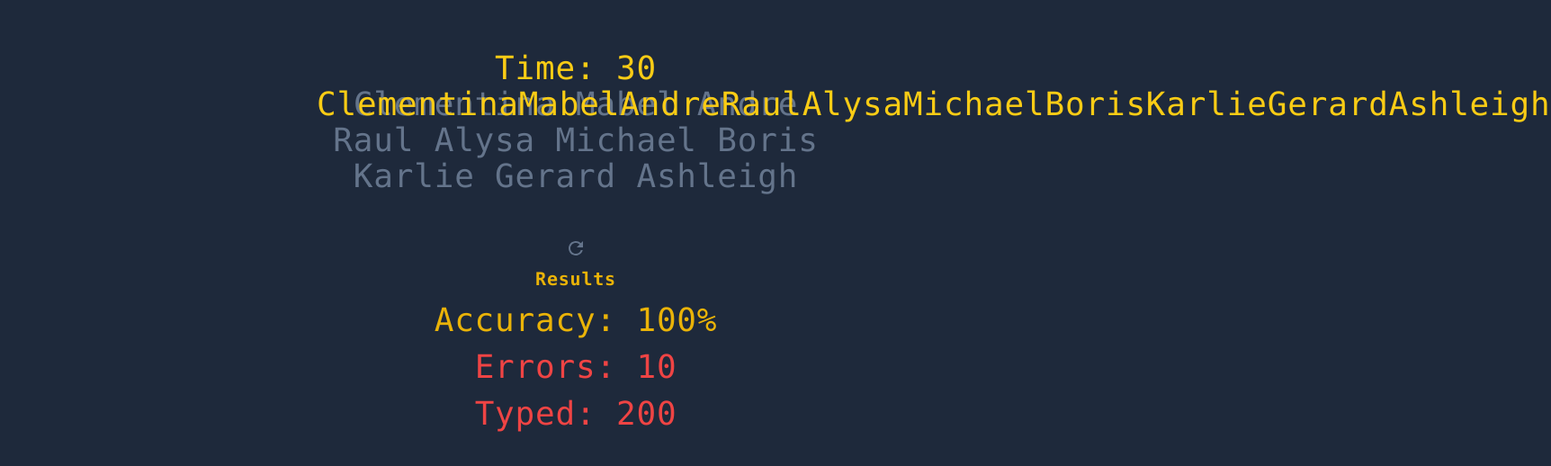
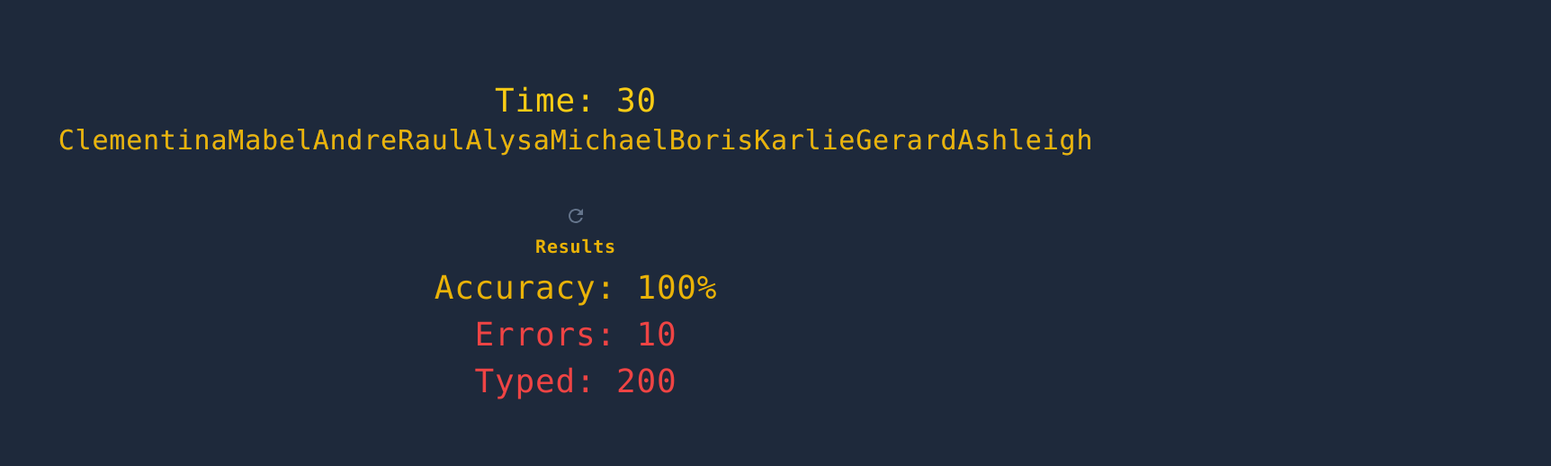
Before and after one commit to Akwei001/Typer, a React (Vite) app: page / in a window 1280 px wide. Shown: the part 132-650 px from the top of the page at 90% size, 1724 px wide, since content can reach past the window. Built offline with nearby package versions, Linux system fonts and the light colour scheme.

Commit message:
words and copy aligned

```diff
--- a/src/App.tsx
+++ b/src/App.tsx
@@ -34,7 +34,7 @@ return [gameWord, gameWordsCopy];
   return (
     <div>
       {gameWords.map((word, index) => (
-        <span key={index}>{word} </span>
+        <span key={index} className=' text-slate-500'>{word}</span>
       ))}
     </div>
   );
@@ -52,15 +52,12 @@ function App() {
   const [gameWords, gameWordsCopy] = GenerategameWords();
 
   return (
-    <div className="text-4xl text-center text-slate-500">
+    <span className="text-4xl text-center text-slate-500">
       <CountdownTimer timeLeft={30} />
-      <div className="relative max-w-xl">
-
-
-      <GameWordList gameWords={gameWords} />
-      <UserTypings className="absolute inset-0" userInput={gameWordsCopy}/>
-
-      </div>
+      <span className="relative max-w-xl text-3xl leading-relaxed break-all mt">
+      <GameWordList gameWords={gameWords}/>
+      <UserTypings className="absolute inset-0" userInput={gameWordsCopy} />
+      </span>
 
       <RestartButton
         className={"mx-auto mt-10 text-slate-500"}
@@ -72,7 +69,7 @@ function App() {
       accuracyPercentage={100}
       total={200}
       />
-    </div>
+    </span>
   )
 }
 
--- a/src/components/UserTypings.tsx
+++ b/src/components/UserTypings.tsx
@@ -3,7 +3,7 @@ const UserTypings = ({userInput, className}: {
     className?: string
 
 }) => {
-    const typedCharacters = userInput.join("").split("")
+    const typedCharacters = userInput.join("").split(" ")
 
     return (
             <div className={className}>
@@ -17,7 +17,7 @@ const UserTypings = ({userInput, className}: {
  };
 
  const Character = ({char} : { char: string}) => {
-    return <span className="text-yellow-400">{char}</span>
+    return <span className="text-yellow-500">{char}</span>
  }
 
 export default UserTypings;
```
